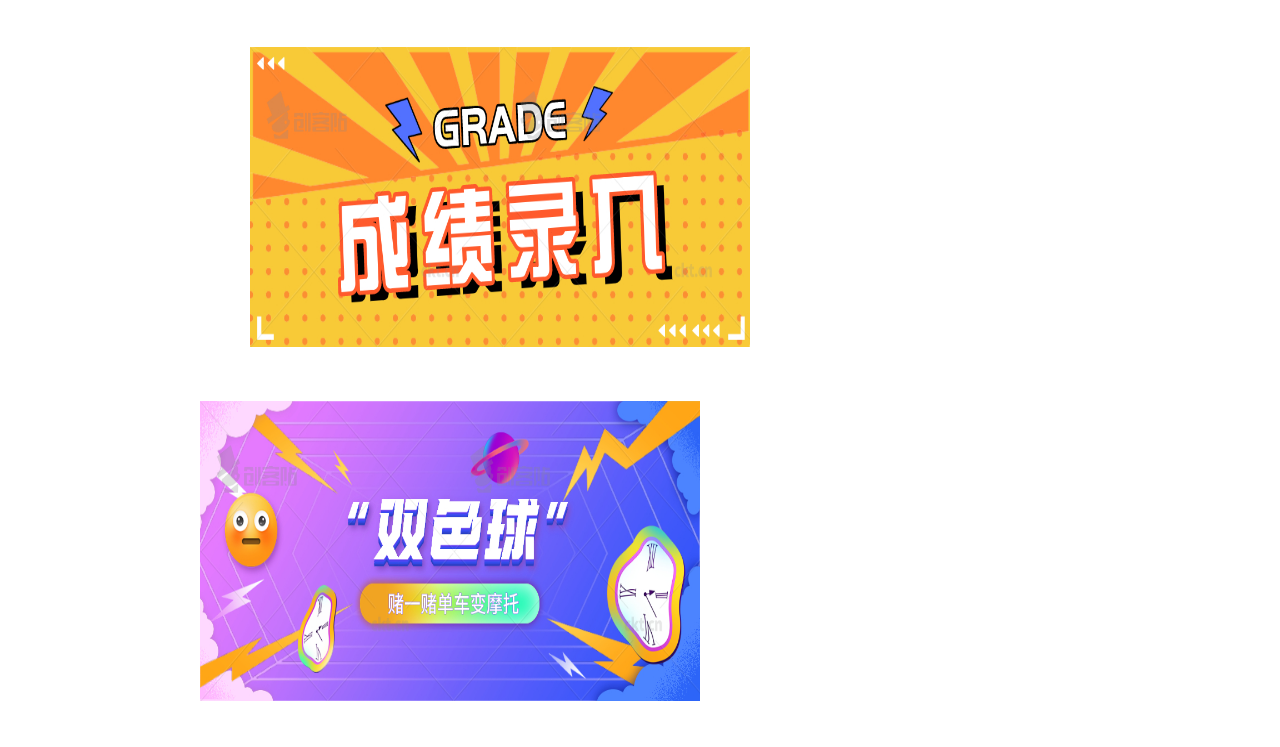
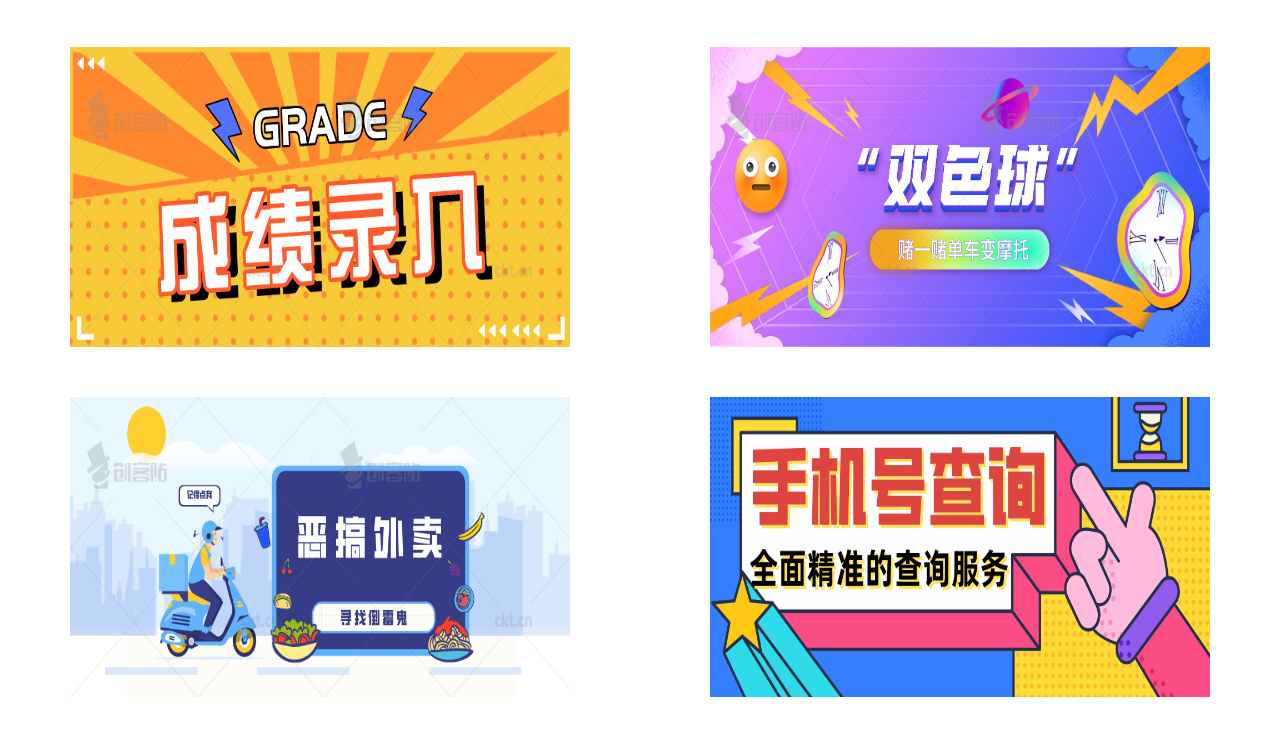
Before and after one commit to wangcong484/wangcong484.github.io, a plain HTML site: page index.html in a window 1280 px wide. Shown: the part 53-800 px from the top of the page. Drawn offline with Linux system fonts and the light colour scheme.

Commit message:
目录居中修改

```diff
--- a/new_file.css
+++ b/new_file.css
@@ -16,23 +16,55 @@
 	line-height: 50px;
 	text-align: center;
 }
+.shijiu{
+	float: left;
+	display: block;
+	width: 50%;
+	height: 300px;
+	margin: 50px 0 0 0;
+}
 .shijiu>img{
+	display: block;
 	width: 500px;
 	height: 300px;
-	margin: 50px 0 0 250px;
+	margin: 0 auto;
+}
+.ershi{
+	float: left;
+	display: block;
+	width: 50%;
+	height: 300px;
+	margin: 50px 0 0 0;
 }
 .ershi>img{
+	display: block;
 	width: 500px;
 	height: 300px;
-	margin: 50px 0 0 200px;
+	margin: 0 auto;
+}
+.eryi{
+	float: left;
+	display: block;
+	width: 50%;
+	height: 300px;
+	margin: 50px 0 0 0;
 }
 .eryi>img{
+	display: block;
 	width: 500px;
 	height: 300px;
-	margin: 50px 0 0 250px;
+	margin: 0 auto;
+}
+.shouji{
+	float: left;
+	display: block;
+	width: 50%;
+	height: 300px;
+	margin: 50px 0 0 0;
 }
 .shouji>img{
+	display: block;
 	width: 500px;
 	height: 300px;
-	margin: 50px 0 0 200px;
+	margin: 0 auto;
 }
```
